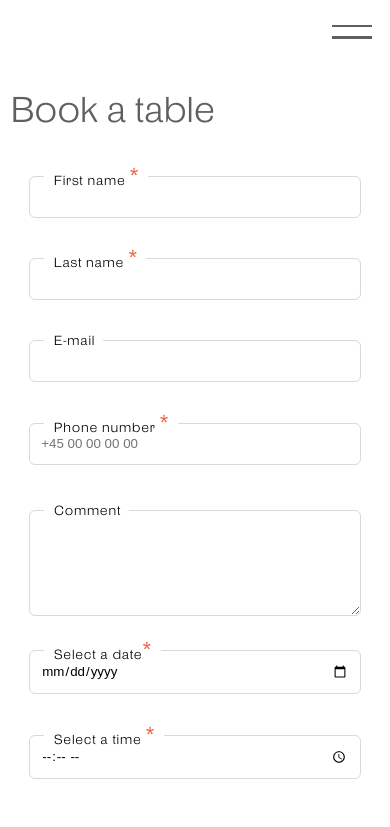
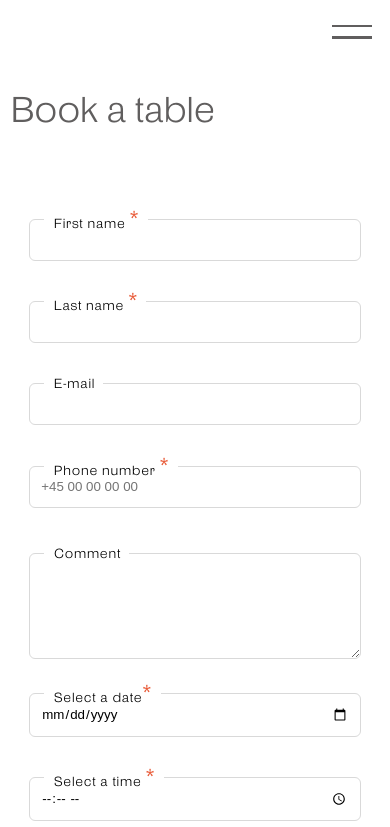
Before and after one commit to ozolinala/capanna74, a Next.js app: page /bookings in a window 390 px wide. Shown: the top 827 px of the page. Built offline with nearby package versions, Linux system fonts and the light colour scheme.

Commit message:
more padding adjustments

```diff
--- a/src/styles/Booking.module.css
+++ b/src/styles/Booking.module.css
@@ -140,6 +140,8 @@
 @media (max-width: 768px) {
   .formContainer {
     flex-direction: column;
+    padding-bottom: 55%;
+    padding-top: 15%;
   }
 
   .leftColumn,
--- a/src/styles/Menu.module.css
+++ b/src/styles/Menu.module.css
@@ -70,4 +70,7 @@
     width: 85%;
     margin: auto;
   }
+  .menuList {
+    padding-bottom: 55%;
+  }
 }
```
